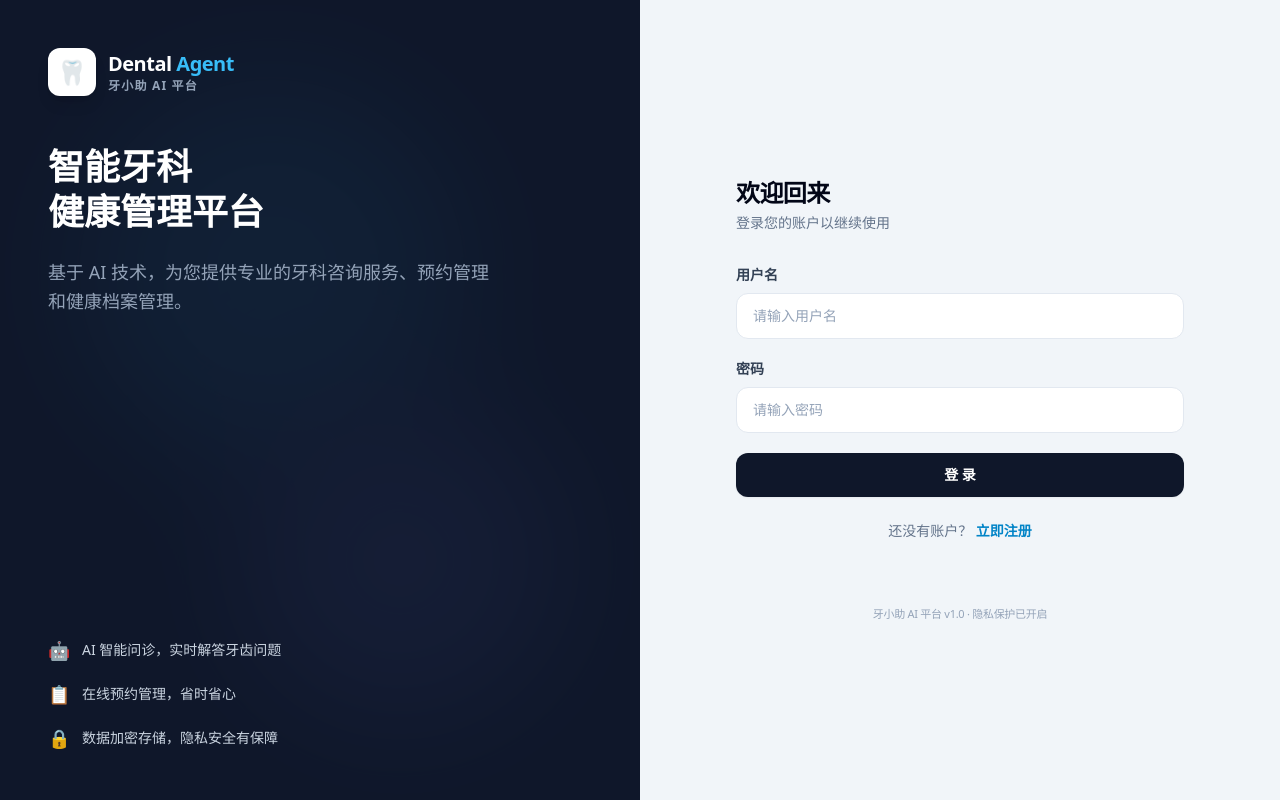
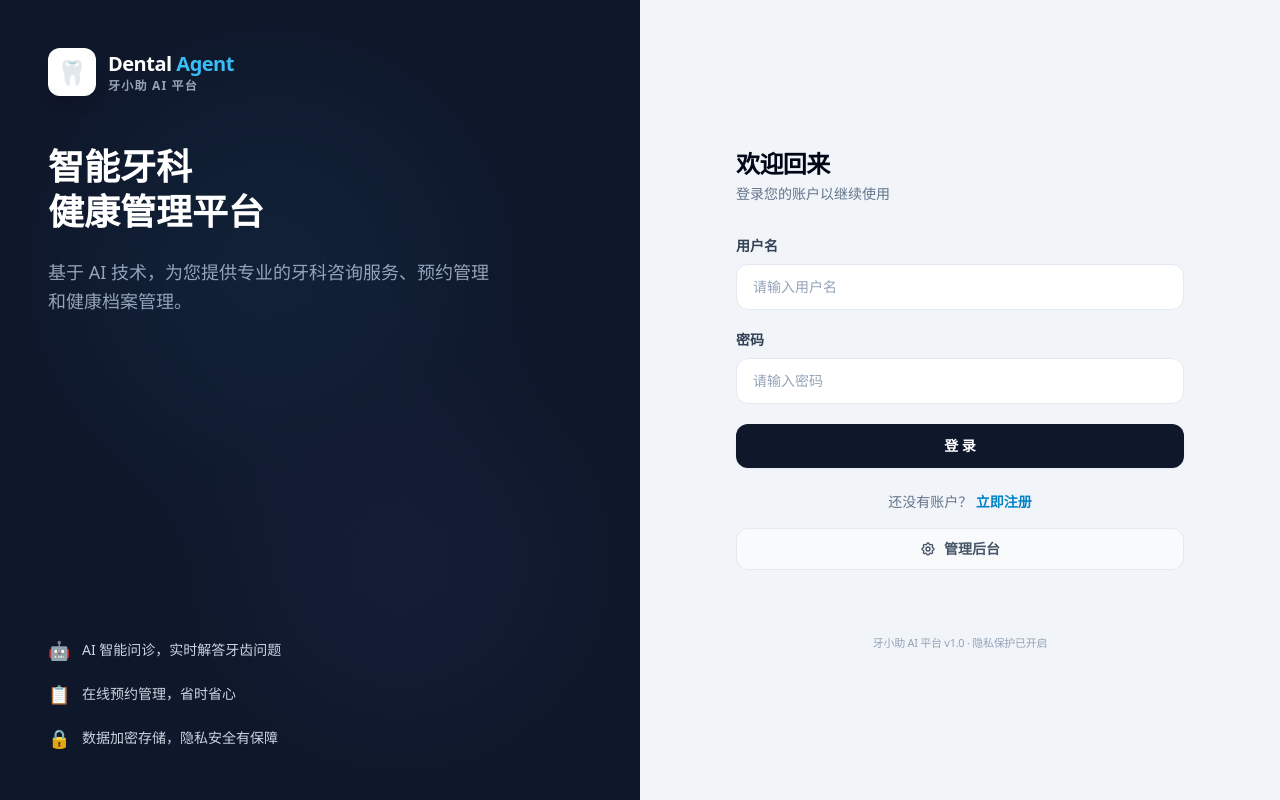
Before and after one commit to zyy0708/dental-agent, a Next.js app: page /login in a window 1280 px wide. Built offline with nearby package versions, Linux system fonts and the light colour scheme.

Commit message:
feat: add admin entry button on login page

```diff
--- a/src/app/login/page.tsx
+++ b/src/app/login/page.tsx
@@ -146,6 +146,19 @@ export default function LoginPage() {
             </Link>
           </p>
 
+          <div className="mt-4">
+            <Link
+              href="/admin"
+              className="flex items-center justify-center gap-2 w-full bg-slate-50 hover:bg-slate-100 text-slate-600 border border-slate-200 rounded-xl py-2.5 text-sm font-semibold transition-colors"
+            >
+              <svg className="w-4 h-4" fill="none" viewBox="0 0 24 24" stroke="currentColor">
+                <path strokeLinecap="round" strokeLinejoin="round" strokeWidth={2} d="M10.325 4.317c.426-1.756 2.924-1.756 3.35 0a1.724 1.724 0 002.573 1.066c1.543-.94 3.31.826 2.37 2.37a1.724 1.724 0 001.066 2.573c1.756.426 1.756 2.924 0 3.35a1.724 1.724 0 00-1.066 2.573c.94 1.543-.826 3.31-2.37 2.37a1.724 1.724 0 00-2.573 1.066c-.426 1.756-2.924 1.756-3.35 0a1.724 1.724 0 00-2.573-1.066c-1.543.94-3.31-.826-2.37-2.37a1.724 1.724 0 00-1.066-2.573c-1.756-.426-1.756-2.924 0-3.35a1.724 1.724 0 001.066-2.573c-.94-1.543.826-3.31 2.37-2.37.996.608 2.296.07 2.572-1.065z" />
+                <path strokeLinecap="round" strokeLinejoin="round" strokeWidth={2} d="M15 12a3 3 0 11-6 0 3 3 0 016 0z" />
+              </svg>
+              管理后台
+            </Link>
+          </div>
+
           <div className="mt-10 pt-6 border-t border-slate-100">
             <p className="text-center text-[11px] text-slate-400 font-medium tracking-tight">
               牙小助 AI 平台 v1.0 · 隐私保护已开启
```
